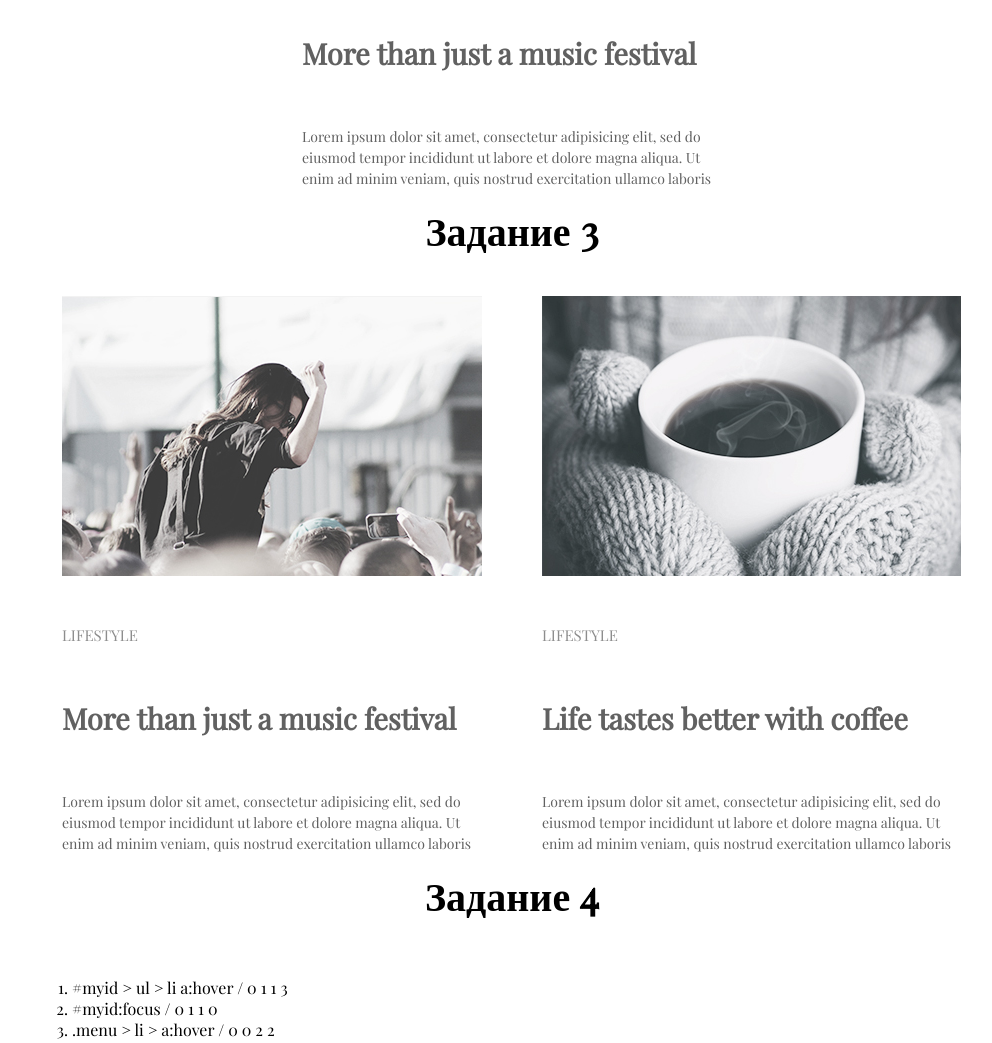
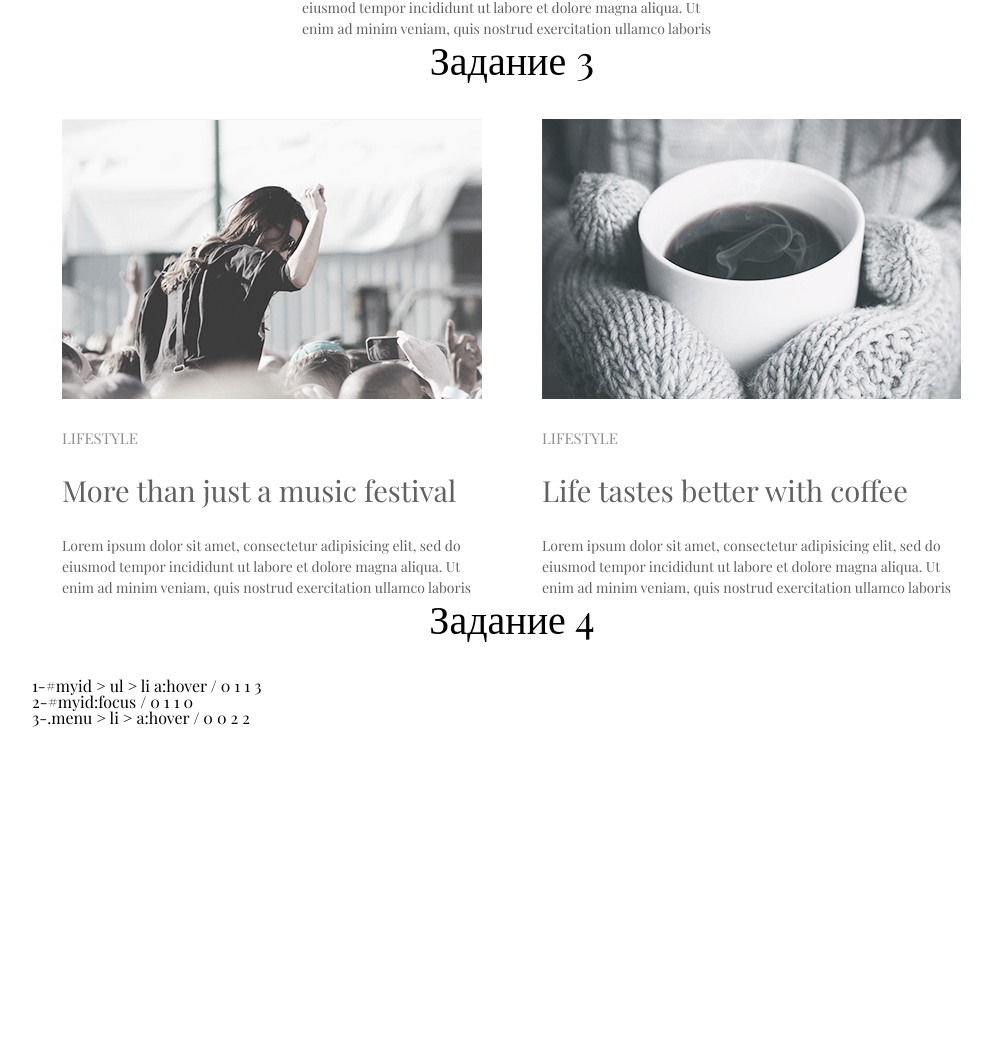
Before and after one commit to yourockit/goit-fe-course, a plain HTML site: page html-css/module-3/index.html in a window 1280 px wide. Shown: the part 696-1739 px from the top of the page, without its empty margins (128-1120 px from the left). After the commit the page ends 1424 px from the top, so only its background shows below. Drawn offline with nearby package versions, Linux system fonts and the light colour scheme.

Commit message:
mudele-3-dop-zad-izm

```diff
--- a/html-css/module-3/index.html
+++ b/html-css/module-3/index.html
@@ -5,7 +5,7 @@
     <meta charset="UTF-8">
     <meta name="viewport" content="width=device-width, initial-scale=1.0">
     <meta http-equiv="X-UA-Compatible" content="ie=edge">
-    <!--<link rel="stylesheet" href="https://cdnjs.cloudflare.com/ajax/libs/meyer-reset/2.0/reset.min.css" />-->
+    <link rel="stylesheet" href="https://cdnjs.cloudflare.com/ajax/libs/meyer-reset/2.0/reset.min.css" />
     <link rel="stylesheet" href="css/style.css" type="text/css">
     <link href="https://fonts.googleapis.com/css?family=Playfair+Display" rel="stylesheet">
     <title>Module-3-zadaniya</title>
@@ -53,9 +53,9 @@
         <h3>
             <a name="z4"></a>Задание 4</h3>
         <ol>
-            <li>#myid > ul > li a:hover / 0 1 1 3</li>
-            <li>#myid:focus / 0 1 1 0</li>
-            <li>.menu > li > a:hover / 0 0 2 2</li>
+            <li>1-#myid > ul > li a:hover / 0 1 1 3</li>
+            <li>2-#myid:focus / 0 1 1 0</li>
+            <li>3-.menu > li > a:hover / 0 0 2 2</li>
         </ol>
     </div>
 </body>
```
